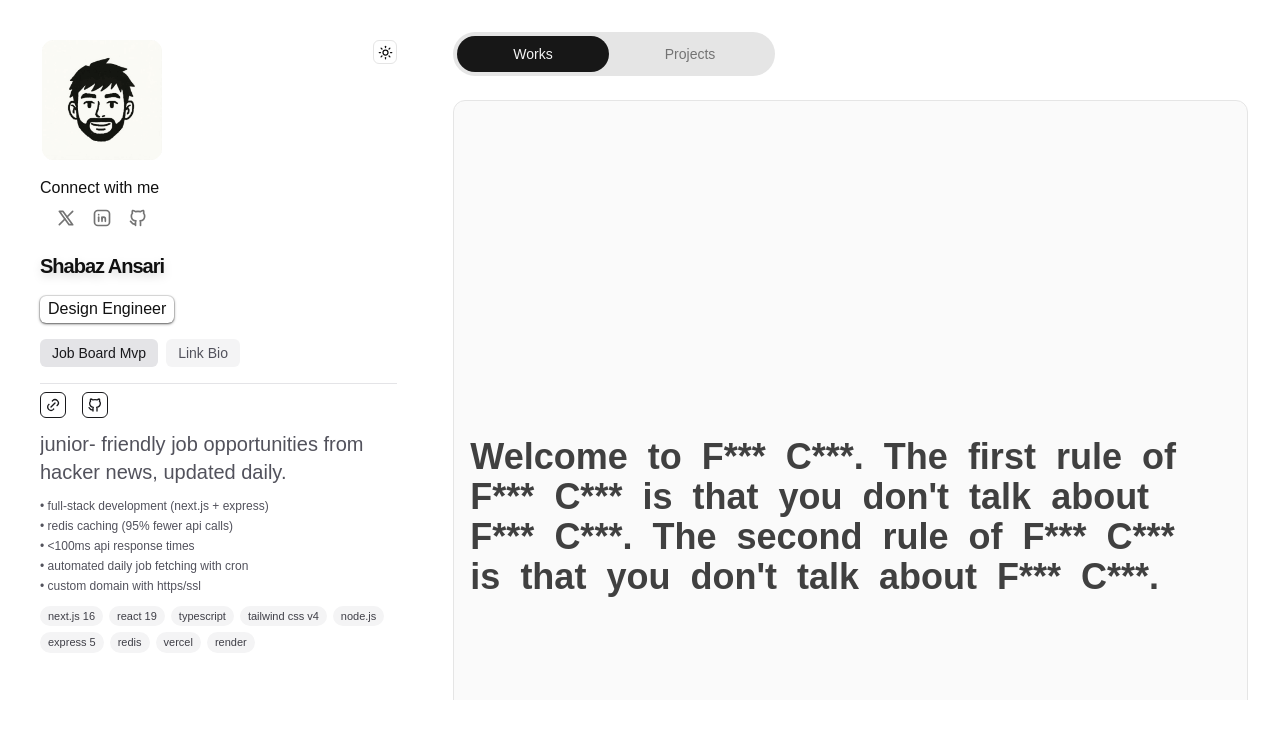
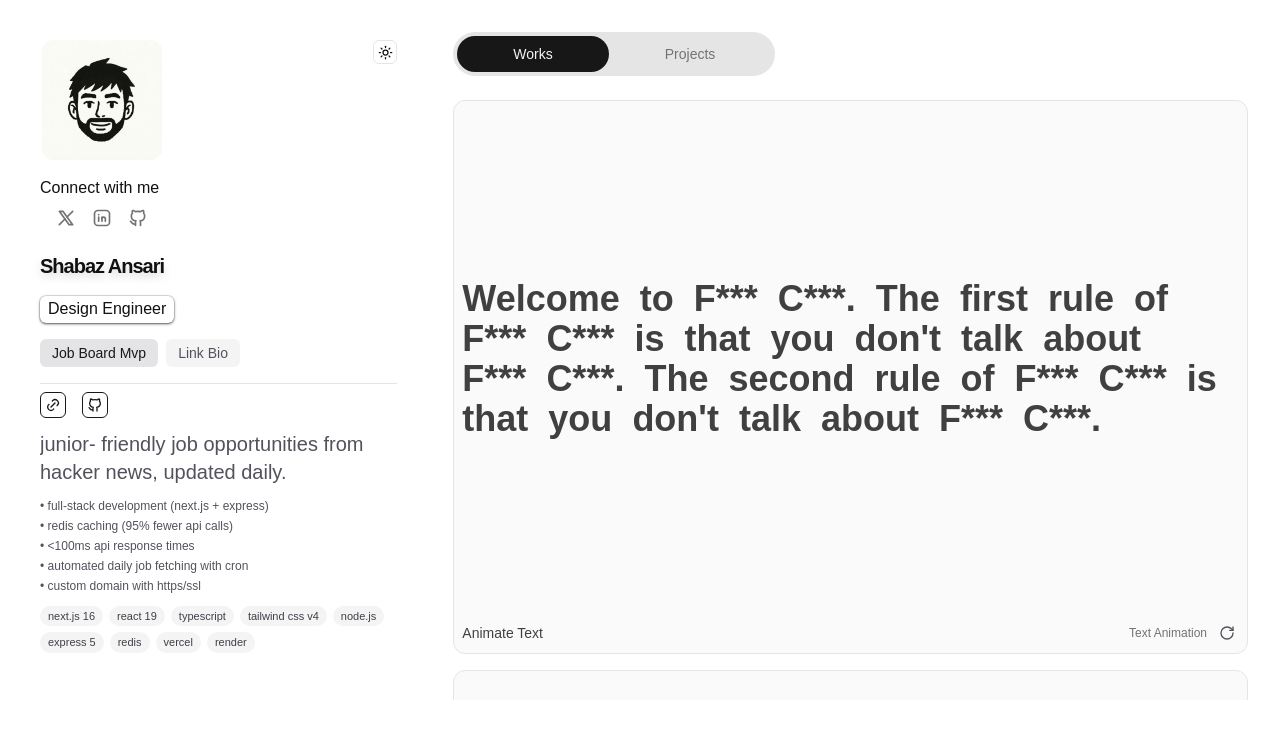
Before and after one commit to Kise07/Minimal-Portfolio, a Next.js app: page / in a window 1280 px wide. Shown: the top 738 px of the page. Built offline with nearby package versions, Linux system fonts and the light colour scheme.

Commit message:
fix: project section adjustments
- cleaned the attributes of the demo videos.
- adjust size and paddings

```diff
--- a/src/components/ui/work.tsx
+++ b/src/components/ui/work.tsx
@@ -1,26 +1,25 @@
 "use client";
 
+import { motion } from "motion/react";
 import { useState } from "react";
-import { motion } from "motion/react";
-import { TransitionPanel } from "../work/minimal/transition-panel";
-import { AnimateText } from "../work/animated-text";
-import { Xanimation } from "../work/x-animation";
-import { AnimationSequences } from "../work/animation-sequences";
-import { SubmitButton } from "../work/animationSequence/animate-submit-btn";
-import { AnimateBackground } from "../work/animationSequence/animate-bg";
-import { HoverExit } from "../work/hover-exit";
-import { ButtonEffect } from "../work/react-animations/button-effect";
-import { TransitionExploration } from "../work/react-animations/tansition-exploration";
-import { SkewedButtonSecond } from "../work/react-animations/skewed-button-types";
-import { SkewedButton } from "../work/react-animations/skewed-button";
-import { NavSmooth } from "../work/layouts/nav-smooth";
-import { MovingAvatar } from "../work/layouts/moving-avatar";
-import { CardsGrid } from "../work/layouts/cards-grid-layout";
-import { LayoutCards } from "../work/layouts/layout-cards";
-import { ExpendedButtons } from "../work/layouts/expanded-btn";
 import { cn } from "../../../lib/utils";
 import { RefreshIcon } from "../svgs/svgs";
-import { IconBrandGithub, IconLink } from "@tabler/icons-react";
+import { AnimateText } from "../work/animated-text";
+import { AnimationSequences } from "../work/animation-sequences";
+import { AnimateBackground } from "../work/animationSequence/animate-bg";
+import { SubmitButton } from "../work/animationSequence/animate-submit-btn";
+import { HoverExit } from "../work/hover-exit";
+import { CardsGrid } from "../work/layouts/cards-grid-layout";
+import { ExpendedButtons } from "../work/layouts/expanded-btn";
+import { LayoutCards } from "../work/layouts/layout-cards";
+import { MovingAvatar } from "../work/layouts/moving-avatar";
+import { NavSmooth } from "../work/layouts/nav-smooth";
+import { TransitionPanel } from "../work/minimal/transition-panel";
+import { ButtonEffect } from "../work/react-animations/button-effect";
+import { SkewedButton } from "../work/react-animations/skewed-button";
+import { SkewedButtonSecond } from "../work/react-animations/skewed-button-types";
+import { TransitionExploration } from "../work/react-animations/tansition-exploration";
+import { Xanimation } from "../work/x-animation";
 
 const WorkCard = ({
   name,
@@ -34,8 +33,8 @@ const WorkCard = ({
   const [key, setKey] = useState(0);
 
   return (
-    <div className="rounded-xl border border-neutral-200 dark:border-neutral-800 bg-neutral-50 dark:bg-neutral-900 p-4">
-      <div className="flex items-center justify-center min-h-dvh overflow-hidden rounded-lg">
+    <div className="rounded-xl border border-neutral-200 dark:border-neutral-800 bg-neutral-50 dark:bg-neutral-900 p-2">
+      <div className="flex items-center justify-center min-h-[500px] overflow-hidden rounded-lg">
         <Component key={key} />
       </div>
       <div className="flex items-center justify-between mt-3">
@@ -125,7 +124,7 @@ const ProjectCard = ({
       initial={{ opacity: 0, y: -50, filter: "blur(4px)" }}
       animate={{ opacity: 1, y: 0, filter: "blur(0px)" }}
       transition={{ duration: 0.2, ease: "easeInOut", delay: index * 0.1 }}
-      className="rounded-xl border border-neutral-200 dark:border-neutral-800 bg-neutral-50 dark:bg-neutral-900 p-4"
+      className="rounded-xl border border-neutral-200 dark:border-neutral-800 bg-neutral-50 dark:bg-neutral-900 p-2"
     >
       <div className="overflow-hidden rounded-lg">
         <video
@@ -134,46 +133,7 @@ const ProjectCard = ({
           loop
           muted
           playsInline
-          className="w-full aspect-video object-cover"
         />
-      </div>
-      <div className="flex items-center justify-between mt-3">
-        <h3 className="text-sm font-medium text-neutral-700 dark:text-neutral-300">
-          {project.name}
-        </h3>
-        <div className="flex items-center gap-2">
-          <a
-            href={project.link}
-            target="_blank"
-            rel="noreferrer"
-            className="p-1 rounded-md hover:bg-neutral-200 dark:hover:bg-neutral-700 transition-colors"
-          >
-            <IconLink className="size-4 text-neutral-500 dark:text-neutral-400" />
-          </a>
-          {project.github && (
-            <a
-              href={project.github}
-              target="_blank"
-              rel="noreferrer"
-              className="p-1 rounded-md hover:bg-neutral-200 dark:hover:bg-neutral-700 transition-colors"
-            >
-              <IconBrandGithub className="size-4 text-neutral-500 dark:text-neutral-400" />
-            </a>
-          )}
-        </div>
-      </div>
-      <p className="text-xs text-neutral-500 dark:text-neutral-400 mt-1">
-        {project.description}
-      </p>
-      <div className="flex flex-wrap gap-1.5 mt-2">
-        {project.tech.map((t, i) => (
-          <span
-            key={i}
-            className="px-2 py-0.5 bg-neutral-100 dark:bg-neutral-800 text-neutral-700 dark:text-neutral-300 rounded-full text-[11px]"
-          >
-            {t}
-          </span>
-        ))}
       </div>
     </motion.div>
   );
@@ -181,24 +141,14 @@ const ProjectCard = ({
 
 const PROJECTS = [
   {
-    name: "Job Board MVP",
-    description:
-      "Junior-friendly job opportunities from Hacker News, updated daily.",
+    id: 1,
     videoUrl:
       "https://pub-d3c342b4d8e242deb0f60d25f55981ac.r2.dev/videos/demos/jobboardmvp/jobboardmvp-demo.mp4",
-    tech: [
-      "next.js 16",
-      "react 19",
-      "typescript",
-      "tailwind css v4",
-      "node.js",
-      "express 5",
-      "redis",
-      "vercel",
-      "render",
-    ],
-    link: "https://job-board-mvp-f4n8.vercel.app/",
-    github: "https://github.com/kise07/jobboardmvp",
+  },
+  {
+    id: 2,
+    videoUrl:
+      "https://pub-d3c342b4d8e242deb0f60d25f55981ac.r2.dev/videos/demos/linkinbio/linkinbio.mp4",
   },
 ];
 
@@ -265,7 +215,7 @@ export const Works = ({ className }: { className?: string }) => {
           <div className="overflow-y-auto scrollbar-none max-h-[calc(100vh-12rem)]">
             <div className="grid grid-cols-1 gap-4 py-2">
               {PROJECTS.map((project, index) => (
-                <ProjectCard key={project.name} project={project} index={index} />
+                <ProjectCard key={project.id} project={project} index={index} />
               ))}
             </div>
           </div>
```
